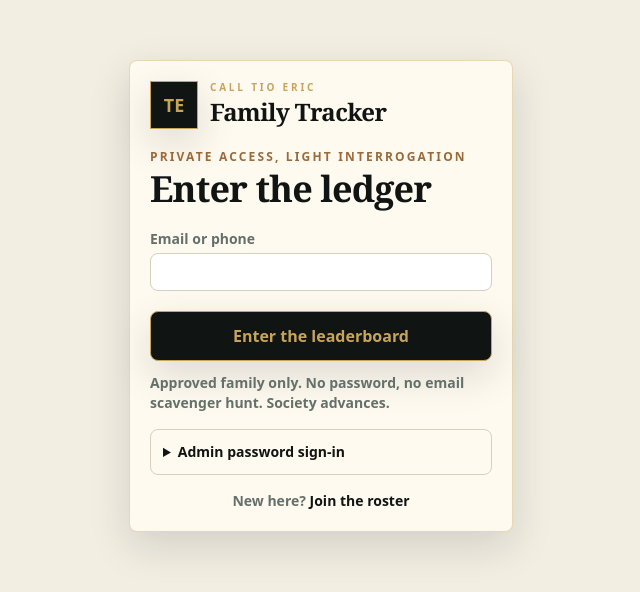
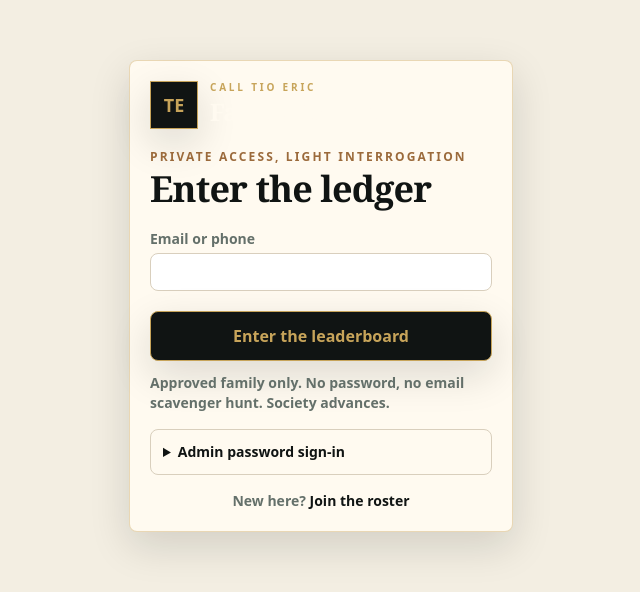
Before and after one commit to chacon96-droid/tio-erics-family-tracker, a Next.js app: page /login in a window 1280 px wide. Shown: the part 104-696 px from the top of the page, without its empty margins (319-959 px from the left). Built offline with nearby package versions, Linux system fonts and the light colour scheme.

Commit message:
Tune brand mark for dark surfaces

```diff
--- a/components/BrandMark.tsx
+++ b/components/BrandMark.tsx
@@ -7,7 +7,7 @@ export function BrandMark({ compact = false }: { compact?: boolean }) {
       {!compact ? (
         <div className="leading-none">
           <p className="text-[10px] font-black uppercase tracking-[0.28em] text-gold">Call Tio Eric</p>
-          <p className="mt-1 font-serif text-2xl font-black tracking-tight text-ink">Family Tracker</p>
+          <p className="mt-1 font-serif text-2xl font-black tracking-tight text-ivory">Family Tracker</p>
         </div>
       ) : null}
     </div>
```
